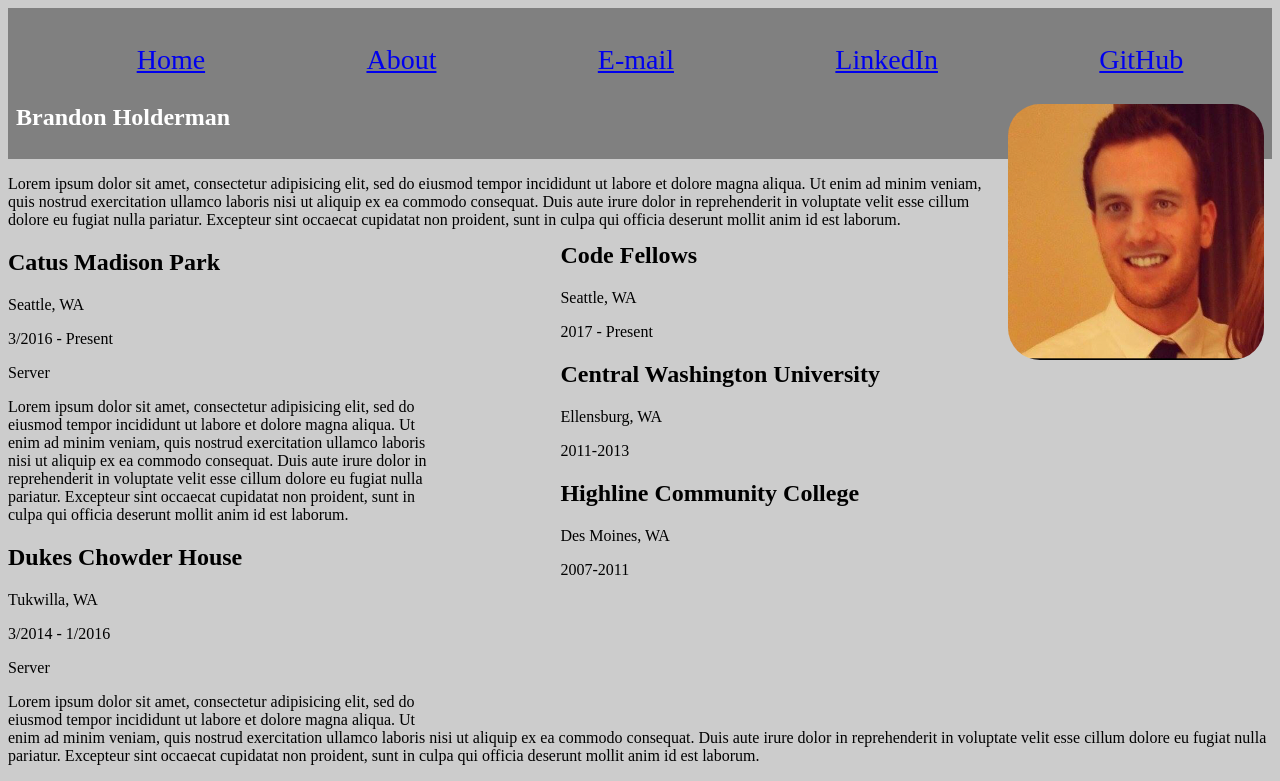
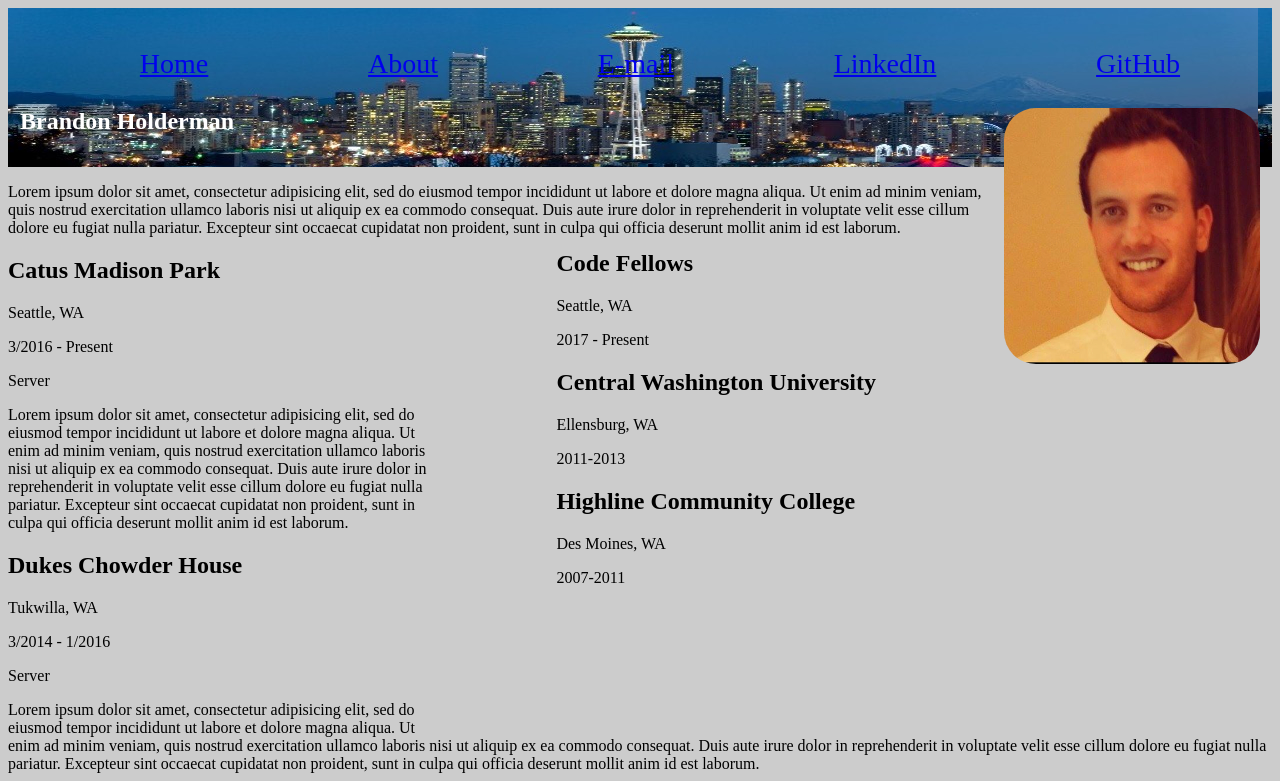
Before and after one commit to bhold6160/portfolio, a website: page index.html in a window 1280 px wide. Shown: the top 781 px of the page. Drawn offline with nearby package versions, Linux system fonts and the light colour scheme.

Commit message:
added image to background of header

```diff
--- a/script/app.js
+++ b/script/app.js
@@ -1,5 +1,6 @@
 'use strict'
 
+$('.header').css('background-image', 'url(images/skyline-resize.jpg)');
 let resumeArr = [];
 let schoolArr = [];
 const view = {};
--- a/styles/style.css
+++ b/styles/style.css
@@ -3,7 +3,7 @@ html {
 }
 
 .header {
-  padding: 0.5em;
+  padding: 0.75em;
   /*border: solid grey;*/
   background-color: grey;
   color: white;
```
Also changed, not shown: images/skyline-resize.jpg (added), 1 other file.
